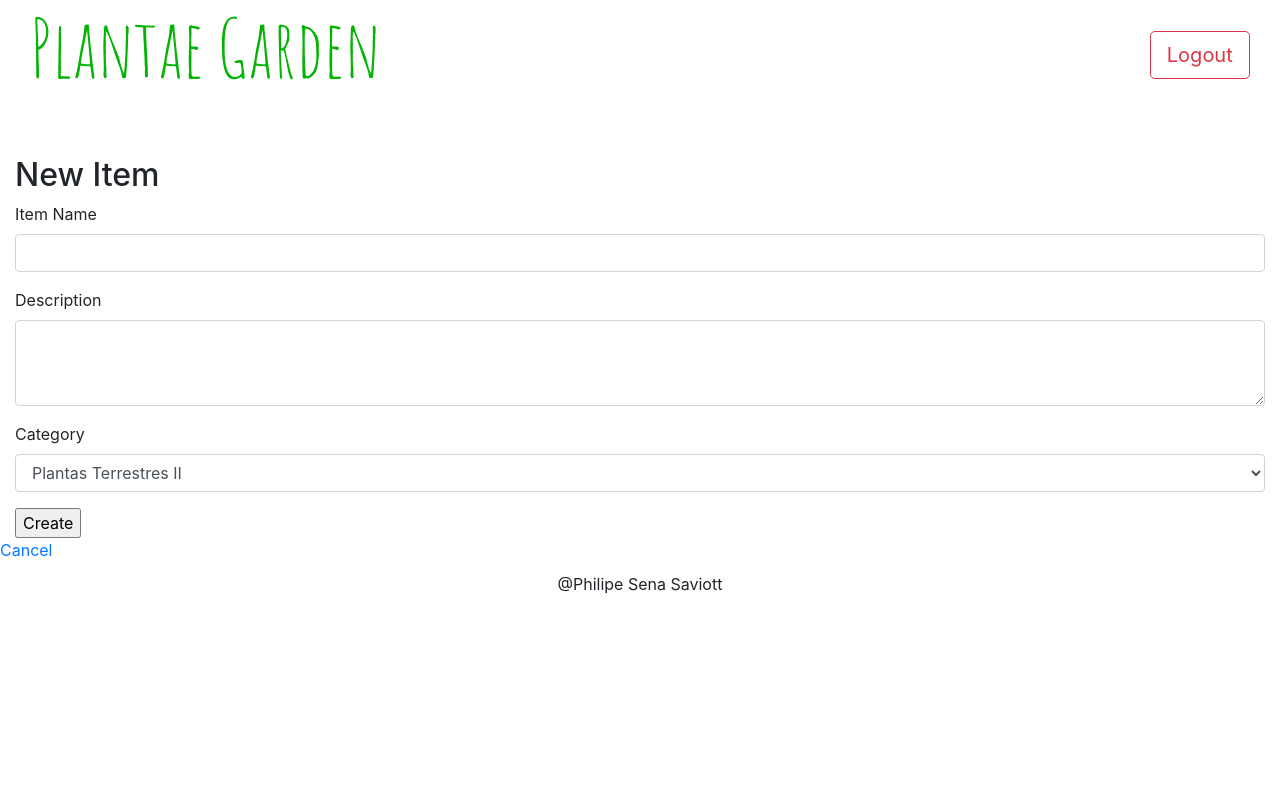
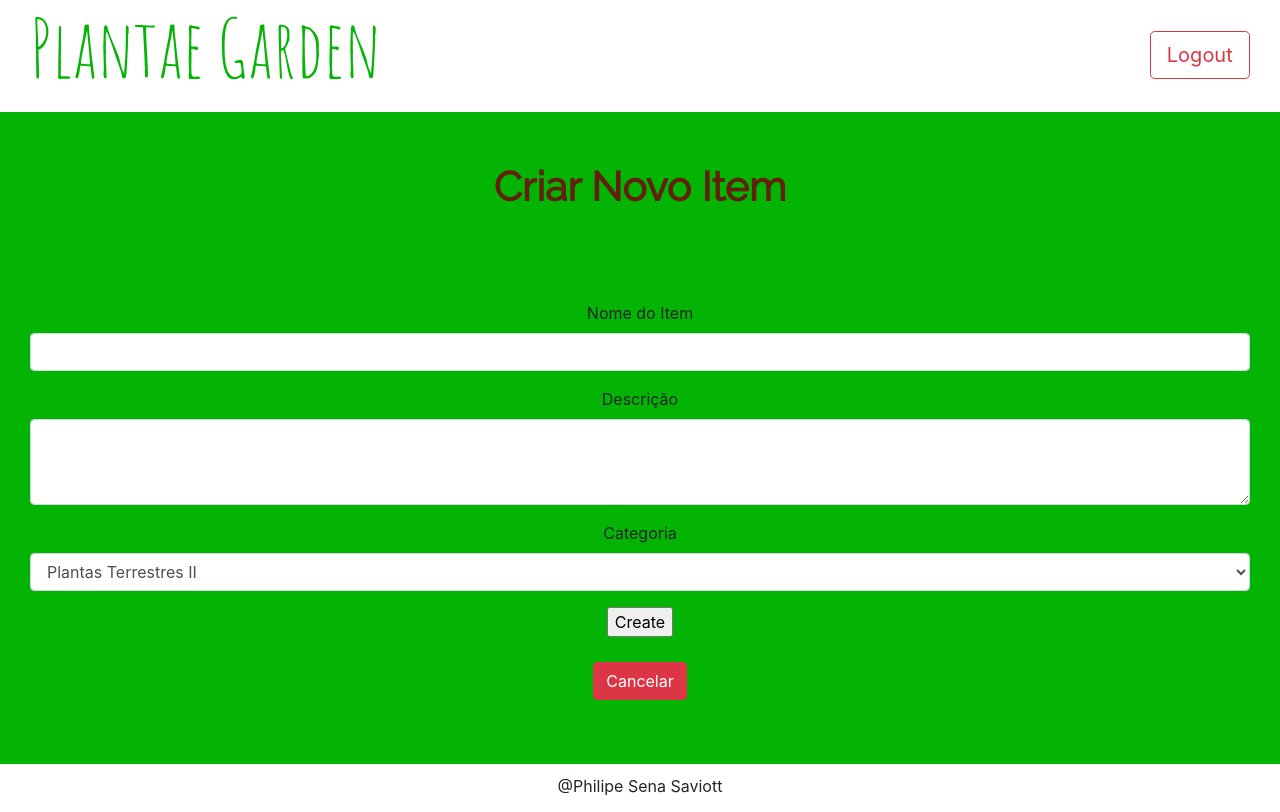
Before and after one commit to psaviott/Item-Catalog, a Flask app: page /category/1/items/new in a window 1280 px wide. Before the commit the page ends 594 px from the top, so only its background shows below. Run offline with Flask 2, Linux system fonts and the light colour scheme; a user stored in the database is signed in; some libraries are stand-ins or nearby versions.

Commit message:
feat: style for pages

```diff
--- a/application.py
+++ b/application.py
@@ -254,6 +254,9 @@ def editCategoryFunction(category_id):
     # Check if user is logged. If not, redirect to login page
     if 'username' not in login_session:
         return redirect('/login')
+    if login_session['user_id'] != category2.user_id:
+        flash("You not authorizated to edit this category.")
+        return redirect(url_for('catalogFunction'))
     # Receive edited category name from the editCategory page
     if request.method == 'POST':
         if request.form['name']:
@@ -278,6 +281,11 @@ def deleteCategoryFunction(category_id):
     # Check if user is logged. If not, redirect to login page
     if 'username' not in login_session:
         return redirect('/login')
+    # check if the logged user is the owner of the category
+    if login_session['user_id'] != category2.user_id:
+        flash("You not authorizated to edit this category.")
+        return redirect(url_for('catalogFunction'))
+    # Receive edited category name from the editCateg
     # Receive delete category from the editCategory page
     if request.method == 'POST':
         session.delete(category2)
--- a/static/styles.css
+++ b/static/styles.css
@@ -117,3 +117,48 @@ a:hover, a:visited, a:link, a:active  {
   text-align: center;
   margin-top: 3.5%;
 }
+
+.login {
+  margin: 5% 5% 5% 5%;
+  border-width: medium;
+  border-color: white;
+  border-style:solid;
+  margin: 2% 2% 2% 2%;
+  height: 30em;
+}
+
+.title {
+  text-align:center;;
+  font-family: 'Raleway', sans-serif;
+  font-size: 255%;
+  color: #61210B;
+  font-weight: bold;
+  margin: 2% 0 2% 0;
+}
+
+.google-button {
+  margin: 17% 0 0 42.5%;
+}
+
+.admin-attr {
+  text-align: center;
+  margin: 5% 0 5% 0;
+}
+
+.newitem {
+  margin-bottom: 2%;
+}
+
+.login-page {
+  margin-top: 2.5%;
+  text-align: center;
+}
+
+.title2 {
+  text-align:center;;
+  font-family: 'Raleway', sans-serif;
+  font-size: 190%;
+  color: #61210B;
+  font-weight: bold;
+  margin: 2% 0 2% 0;
+}
--- a/templates/catalog.html
+++ b/templates/catalog.html
@@ -18,7 +18,7 @@
         <div id="new-item-button">
           <a href="{{ url_for('newCategoryFunction')}}">
             <button class="btn btn-primary">
-              <span class="glyphicon glyphicon-plus" aria-hidden="true"></span>new category
+              <span class="glyphicon glyphicon-plus" aria-hidden="true"></span>Nova Categoria
             </button>
           </a>
         </div>
--- a/templates/newItem.html
+++ b/templates/newItem.html
@@ -1,10 +1,9 @@
 {% extends "main.html" %}
 {% block content %}
 {% include "header.html" %}
-    <section class="row margin-top-sections">
-      <header class="col-md-12">
-        <h2>New Item</h2>
-      </header>
+    <section class="row main-body">
+      <div class="col-md-12">
+        <div class="flash">
           <!--MESSAGE FLASHING EXAMPLE -->
           {% with messages = get_flashed_messages() %}
           {% if messages %}
@@ -13,17 +12,25 @@
           {% endfor %}
           {% endif %}
           {% endwith %}
-      <form class="col-md-12" action="{{url_for('newItemFunction', category_id=category2.id )}}" method='POST'>
+        </div>
+      </div>
+    </section>
+    <header class="row main-body">
+      <h2 class="col-md-12 title">Criar Novo Item</h2>
+    </header>
+    <section class="row main-body">
+      <div class="col-md-12 admin-attr">
+        <form class="col-md-12 newitem" action="{{url_for('newItemFunction', category_id=category2.id )}}" method='POST'>
           <div class="form-group">
-          <label>Item Name</label>
+            <label>Nome do Item</label>
             <input type="text" class="form-control" id="inputTitle" name='name'>
           </div>
           <div class="form-group">
-          <label>Description</label>
+            <label>Descrição</label>
             <textarea class="form-control" id="inputDescription" rows="3" name='description'></textarea>
           </div>
           <div class="form-group">
-          <label>Category</label>
+            <label>Categoria</label>
             <select class="form-control" id="inputCategory" name="category" placeholder='{{category.category_id}}'>
               {% for i in category %}
                 <option value="{{i.id}}">{{ i.name }}</option>
@@ -32,6 +39,11 @@
           </div>
           <input type='submit' value='Create'>
         </form>
-      <a href="{{ url_for('categoryFunction', category_id = category2.id)}}"> Cancel </a>
+        <a href="{{ url_for('categoryFunction', category_id = category2.id)}}">
+          <button class="btn btn-danger">
+            <span class="glyphicon glyphicon-plus" aria-hidden="true"></span>Cancelar
+          </button>
+        </a>
+      </div>
     </section>
 {% endblock %}
```
Also changed, not shown: templates/category.html (+4 -4 lines), templates/deleteCategory.html (+18 -7 lines), templates/deleteItem.html (+17 -3 lines), templates/editCategory.html (+18 -7 lines), templates/editItem.html (+22 -9 lines), templates/login.html (+30 -8 lines), templates/newCategory.html (+16 -5 lines), plants.db. Lines whose indentation alone changed are shown as unchanged.
